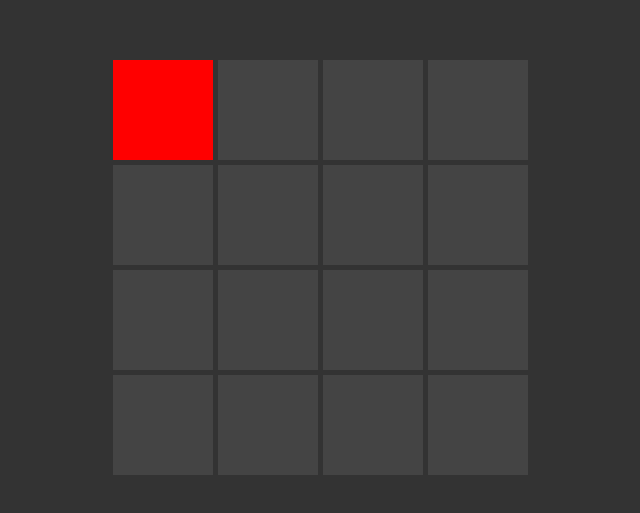
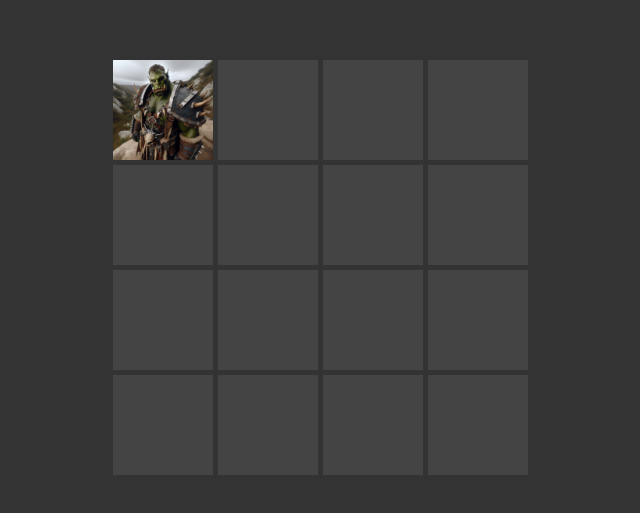
Before and after one commit to SkillWebDemo/rpg_demo, a plain HTML site: page index.html in a window 1280 px wide. Shown: the part 133-646 px from the top of the page, without its empty margins (320-960 px from the left). Drawn offline with Linux system fonts and the light colour scheme.

Commit message:
Fixed background image

```diff
--- a/script.js
+++ b/script.js
@@ -1,10 +1,8 @@
 const gameBoard = document.getElementById('game-board');
 const gridSize = 4;
-pimg = document.createElement('img')
-pimg.setAttribute('src', './images/heroes/Orctaskmaster.png');
-pimg.setAttribute('alt', 'brute');
-pimg.setAttribute('height', '1px');
-pimg.setAttribute('width', '1px');
+
+
+
 
 let playerPosition = { x: 0, y: 0 };
 
@@ -19,15 +17,12 @@ for (let y = 0; y < gridSize; y++) {
 }
 
 
-
 // Place the player
 function updatePlayerPosition() {
     document.querySelectorAll('.cell').forEach(cell => cell.classList.remove('player'));
     //document.querySelectorAll('.cell').forEach(cell => cell.removeChild(insertPlayer));
     var playerCell = document.getElementById(`cell-${playerPosition.x}-${playerPosition.y}`);
-    //playerCell.appendChild(pimg);
     playerCell.classList.add('player');
-
 };
 
 
--- a/styles.css
+++ b/styles.css
@@ -26,7 +26,6 @@ body {
 }
 
 .player {
-    width: 100px;
-    height: 100px;
-    background-color: red;
+    background-image: url(./images/heroes/Orctaskmaster.png);
+    background-size: cover;
 }
```
